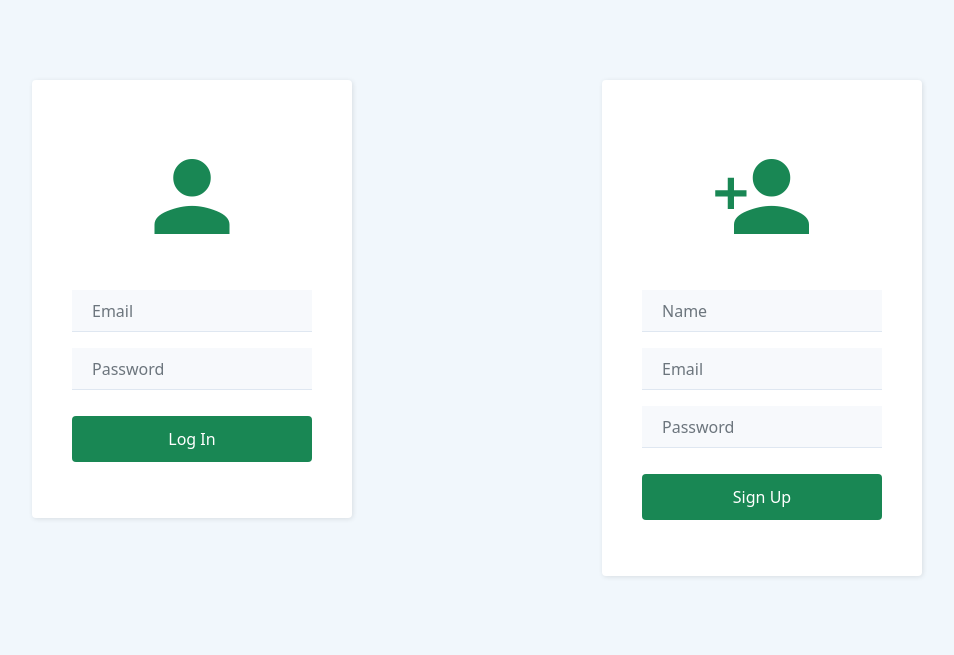
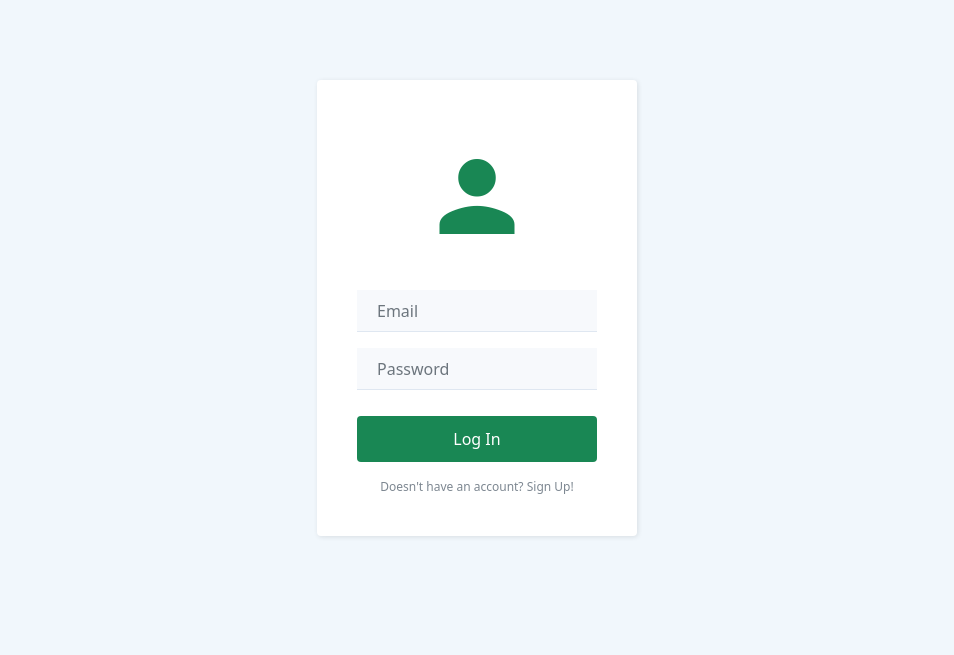
Before and after one commit to acburihan/chat_flask, a Flask app: template templates/login.html in a window 1280 px wide. Shown: the top 655 px of the page, without its empty margins (163-1117 px from the left). Run offline with Flask 2, Linux system fonts and the light colour scheme; the template is opened without the code that fills it, so the values that code supplies are empty.

Commit message:
Updated login frontend
updated login page and created an empty js file

```diff
--- a/templates/login.html
+++ b/templates/login.html
@@ -4,10 +4,16 @@
 <head>
     <meta charset="utf-8">
     <meta name="viewport" content="width=device-width, initial-scale=1.0, shrink-to-fit=no">
-    <title>LogIn</title>
+    <title>Untitled</title>
     <link rel="stylesheet" href="https://cdn.jsdelivr.net/npm/bootstrap@5.1.3/dist/css/bootstrap.min.css">
     <link rel="stylesheet" href="https://cdnjs.cloudflare.com/ajax/libs/ionicons/2.0.1/css/ionicons.min.css">
     <link rel="stylesheet" href="assets/css/Login-Form-Clean.css">
+    <link rel="stylesheet" href="assets/css/styles.css">
+    <script type="text/javascript"
+              src="https://code.jquery.com/jquery-3.6.0.min.js"
+			  integrity="sha256-/xUj+3OJU5yExlq6GSYGSHk7tPXikynS7ogEvDej/m4="
+			  crossorigin="anonymous"></script>
+    <script type="application/javascript" src="{{ url_for('static', filename='login.js') }}"></script>
     <style type="text/css">
         .login-clean {
         background: #f1f7fc;
@@ -79,34 +85,16 @@
     </style>
 </head>
 
-<body style="background: rgb(241, 247, 252);">
-    <div class="container">
-        <div class="row">
-            <div class="col-md-6">
+<body style="background: rgb(241,247,252);">
     <section class="login-clean">
         <form method="post">
             <h2 class="visually-hidden">Login Form</h2>
             <div class="illustration"><i class="icon ion-android-person" style="color: var(--bs-green);"></i></div>
-                        <div class="mb-3"><input class="form-control" type="email" name="email" placeholder="Email"></div>
-                        <div class="mb-3"><input class="form-control" type="password" name="password" placeholder="Password"></div>
-                        <div class="mb-3"><button class="btn btn-primary d-block w-100" type="submit" style="background: var(--bs-green);">Log In</button></div>
+            <div class="mb-3"><input class="form-control" type="email" id="email" placeholder="Email"></div>
+            <div class="mb-3"><input class="form-control" type="password" id="password" placeholder="Password"></div>
+            <div class="mb-3"><button id="loginn" class="btn btn-primary d-block w-100" type="submit" style="background: var(--bs-green);">Log In</button></div><a class="forgot" href="#">Doesn't have an account? Sign Up!</a>
         </form>
     </section>
-            </div>
-            <div class="col-md-6">
-                <section class="login-clean">
-                    <form method="post">
-                        <h2 class="visually-hidden">Login Form</h2>
-                        <div class="illustration"><i class="icon ion-android-person-add" style="color: var(--bs-green);"></i></div>
-                        <div class="mb-3"><input class="form-control" type="text" name="name" placeholder="Name"></div>
-                        <div class="mb-3"><input class="form-control" type="email" name="email" placeholder="Email"></div>
-                        <div class="mb-3"><input class="form-control" type="password" name="password" placeholder="Password"></div>
-                        <div class="mb-3"><button class="btn btn-primary d-block w-100" type="submit" style="background: var(--bs-green);">Sign Up</button></div>
-                    </form>
-                </section>
-            </div>
-        </div>
-    </div>
     <script src="https://cdn.jsdelivr.net/npm/bootstrap@5.1.3/dist/js/bootstrap.bundle.min.js"></script>
 </body>
 
```
Also changed, not shown: static/login.js (added). Lines whose indentation alone changed are shown as unchanged.
